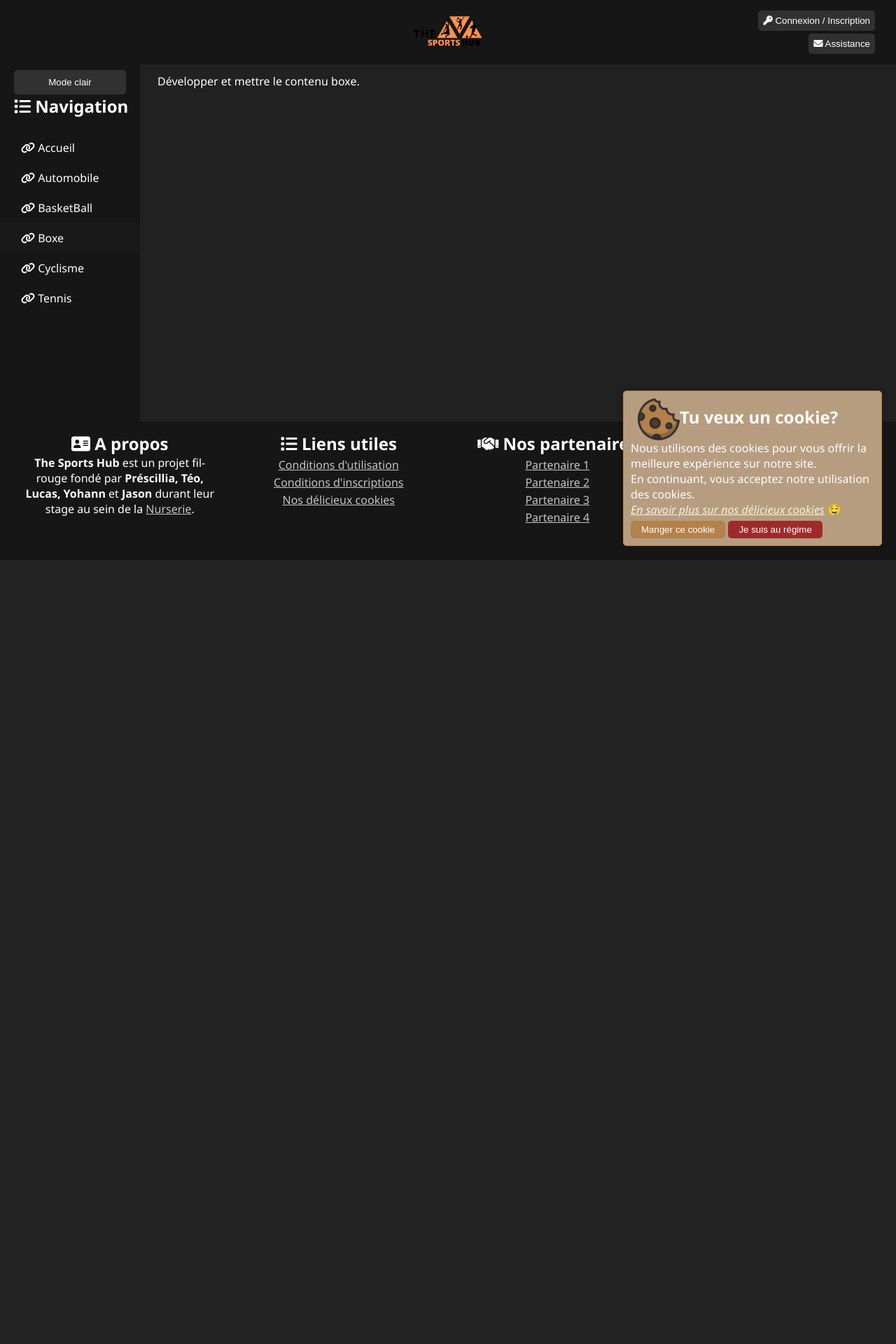
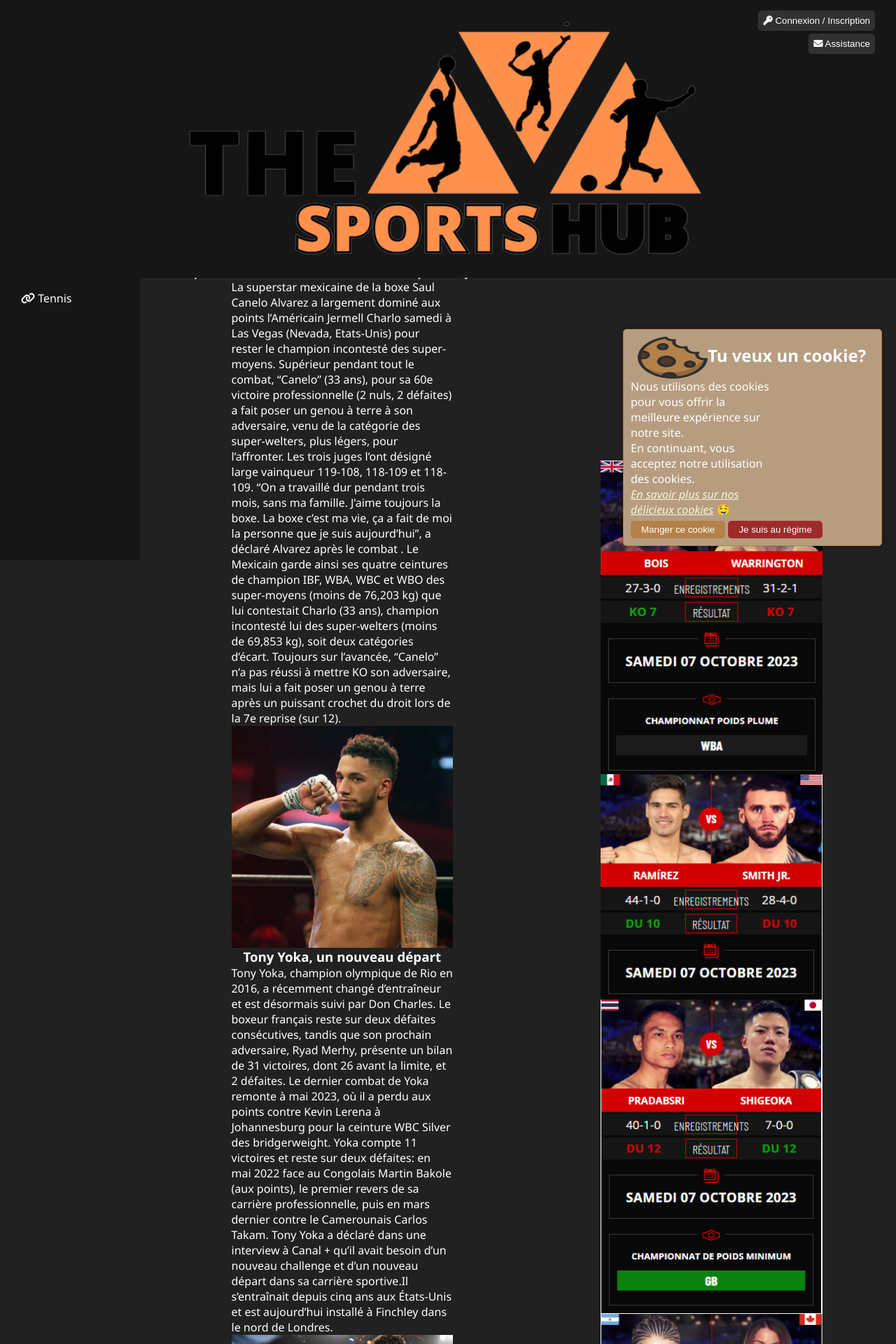
Before and after one commit to Prescillia-M/Projet-fil-rouge, a PHP site: page /boxe.php in a window 1280 px wide. Shown: the top 1920 px of the page at 70% size. Before the commit the page ends 800 px from the top, so only its background shows below. Run offline with PHP 8.4, Linux system fonts and the light colour scheme.

Commit message:
page boxe

```diff
--- a/boxe.php
+++ b/boxe.php
@@ -10,6 +10,7 @@
   </title>
   <link rel="stylesheet" href="https://cdnjs.cloudflare.com/ajax/libs/font-awesome/6.2.0/css/all.min.css">
   <link rel="stylesheet" href="./css/style.css">
+  <link rel="stylesheet" href="./css/content.css">
 </head>
 
 <body>
@@ -21,10 +22,57 @@
   ?>
 
   <!-- contenu de la page ici -->
+
   <div class="content">
+      <div class="actualites">
+      <h2>Actualités</h2>
+    <img src="./assets/Alvarez.jpg" alt="alvarez">
+      <h3>Canelo Alvarez conserve ses quatre ceintures de champion IBF, WBA, WBC et WBO des super-moyens.</h3>
+
+      <p> La superstar mexicaine de la boxe Saul Canelo Alvarez a largement dominé aux points l’Américain
+                    Jermell
+                    Charlo samedi à Las Vegas (Nevada, Etats-Unis) pour rester le champion incontesté des super-moyens.
+                    Supérieur pendant tout le combat, “Canelo” (33 ans), pour sa 60e victoire professionnelle (2 nuls, 2
+                    défaites) a fait poser un genou à terre à son adversaire, venu de la catégorie des super-welters,
+                    plus
+                    légers, pour l’affronter. Les trois juges l’ont désigné large vainqueur 119-108, 118-109 et 118-109.
+                    “On a travaillé dur pendant trois mois, sans ma famille. J’aime toujours la boxe. La boxe c’est ma
+                    vie, ça a
+                    fait de moi la personne que je suis aujourd’hui”, a déclaré Alvarez après le combat .
+                    Le Mexicain garde ainsi ses quatre ceintures de champion IBF, WBA, WBC et WBO des super-moyens
+                    (moins de
+                    76,203 kg) que lui contestait Charlo (33 ans), champion incontesté lui des super-welters (moins de
+                    69,853
+                    kg), soit deux catégories d’écart. Toujours sur l’avancée, “Canelo” n’a pas réussi à mettre KO son
+                    adversaire, mais lui a fait poser un genou à terre après un puissant crochet du droit lors de la 7e
+                    reprise
+                    (sur 12).</p>
+                    <img src="./assets/tony-yoka.webp" alt="yoka">
+                    <h3>Tony Yoka, un nouveau départ</h3>
+
+                    <p>Tony Yoka, champion olympique de Rio en 2016, a récemment changé d’entraîneur et est désormais suivi par Don Charles. Le boxeur français reste sur deux défaites consécutives, tandis que son prochain adversaire, Ryad Merhy, présente un bilan de 31 victoires, dont 26 avant la limite, et 2 défaites. Le dernier combat de Yoka remonte à mai 2023, où il a perdu aux points contre Kevin Lerena à Johannesburg pour la ceinture WBC Silver des bridgerweight. Yoka compte 11 victoires et reste sur deux défaites: en mai 2022 face au Congolais Martin Bakole (aux points), le premier revers de sa carrière professionnelle, puis en mars dernier contre le Camerounais Carlos Takam. Tony Yoka a déclaré dans une interview à Canal + qu’il avait besoin d’un nouveau challenge et d’un nouveau départ dans sa carrière sportive.Il s’entraînait depuis cinq ans aux États-Unis et est aujourd’hui installé à Finchley dans le nord de Londres.</p>
+
+                    <img src="./assets/ramirez.jpg" alt="ramirez">
+                    <h3>Ramirez VS Smith.JR</h3>
+                    <p>Joe Smith Jr. a fait ses débuts dans la division cruiserweight contre Gilberto ‘Zurdo’ Ramirez dans un affrontement captivant de dix rounds. Les scores des juges ne reflètent pas le combat exceptionnel et ne donnent pas de crédit à Smith Jr. .
+                    Smith Jr. revenait sur le ring après une période difficile de 16 mois de chagrins personnels, y compris le meurtre de son jeune frère Alex en mai dernier. Joe DeGuardia, président de Star Boxing et promoteur de longue date de Smith, a déclaré que Joe continue de montrer qu’il est un combattant de haut niveau.
+                    « Cependant, nous nous concentrons sur l’action passionnante que Joe propose sur le ring – il est de retour et je m’attends à ce qu’il soit encore plus fort dans un avenir proche et nous chercherons une revanche de ce combat très excitant. »</p>
+
+                    <img src="./assets/amanda-serrano.webp" alt="serrano">
+                    <h3>Boxe. Les féminines réclament des combats à 12 rounds de trois minutes comme pour les hommes</h3>
+                    <p>Dans un communiqué sur les réseaux sociaux, la boxeuse américaine Amanda Serrano réclame le droit de choisir de disputer ses combats 12 rounds de 3 minutes comme ses homologues masculins. Une vingtaine d’anciennes et actuelles boxeuses se sont jointes à cette déclaration tandis que la fédération internationale de boxe anglaise refuse toujours ce format.</p>
+      </div>
+      <div class="resultat">
+        <h2>Résultats</h2>
+        <img src="./assets/resultat-boxe1.PNG" alt="resultat1">
+        <img src="./assets/resultat-boxe2.PNG" alt="resultat2">
+        <img src="./assets/resultat-boxe3.PNG" alt="resultat3">
+        <img src="./assets/resultat-boxe4.PNG" alt="resultat4">
+        <img src="./assets/resultat-boxe5.PNG" alt="resultat5">
+
+      </div>
 
 
-    <p>Développer et mettre le contenu boxe.</p>
 
   </div>
 
--- /dev/null
+++ b/css/content.css
@@ -0,0 +1,24 @@
+.content {
+    display: flex;
+}
+.actualites {
+    width: 50%;
+    display: flex;
+    flex-direction: column;
+    justify-content: center;
+    align-items: center;
+    overflow: scroll;
+}
+
+.resultat {
+    width: 50%;
+    display: flex;
+    flex-direction: column;
+    justify-content: center;
+    align-items: center;
+    overflow: scroll;
+}
+
+img , p {
+    width: 60%;
+}
```
Also changed, not shown: index.php (+9 -1 lines), assets/Alvarez.jpg (added), assets/amanda-serrano.webp (added), assets/ramirez.jpg (added), assets/resultat-boxe1.PNG (added), assets/resultat-boxe2.PNG (added), assets/resultat-boxe3.PNG (added), assets/resultat-boxe4.PNG (added), assets/resultat-boxe5.PNG (added), assets/tony-yoka.webp (added), css/style.css (line endings or trailing spaces).
